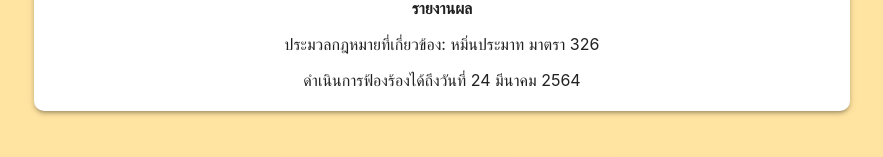
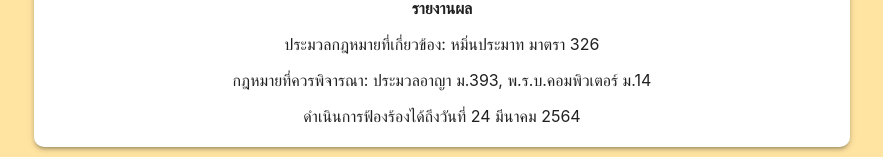
Before and after one commit to traviolus/MinMaiMin, a React (Create React App) app in the folder frontend/: page / in a window 1280 px wide. Shown: the part 1157-1314 px from the top of the page, without its empty margins (198-1081 px from the left). Built offline with nearby package versions, Linux system fonts and the light colour scheme.

Commit message:
add other law sections

```diff
--- a/frontend/src/components/ReportCard.tsx
+++ b/frontend/src/components/ReportCard.tsx
@@ -30,6 +30,7 @@ function ReportCard(props: Report) {
       <Paper elevation={3} className={classes.paper}>
         <p style={{fontWeight: 'bold'}}>รายงานผล</p>
         <p>ประมวลกฎหมายที่เกี่ยวข้อง: {props.title ?? "หมิ่นประมาท มาตรา 326"}</p>
+				<p>กฎหมายที่ควรพิจารณา: {props.otherLawSections ?? 'ประมวลอาญา ม.393, พ.ร.บ.คอมพิวเตอร์ ม.14'}</p>
         <p>
           ดำเนินการฟ้องร้องได้ถึงวันที่<span> </span>
           {dateFormat(props.prescribedDate ?? new Date())}
--- a/frontend/src/model/report.model.ts
+++ b/frontend/src/model/report.model.ts
@@ -3,4 +3,5 @@ export interface Report {
     case?: string,
     prescribedDate?: Date
     chance?: number,
+    otherLawSections?: string,
 }
```
